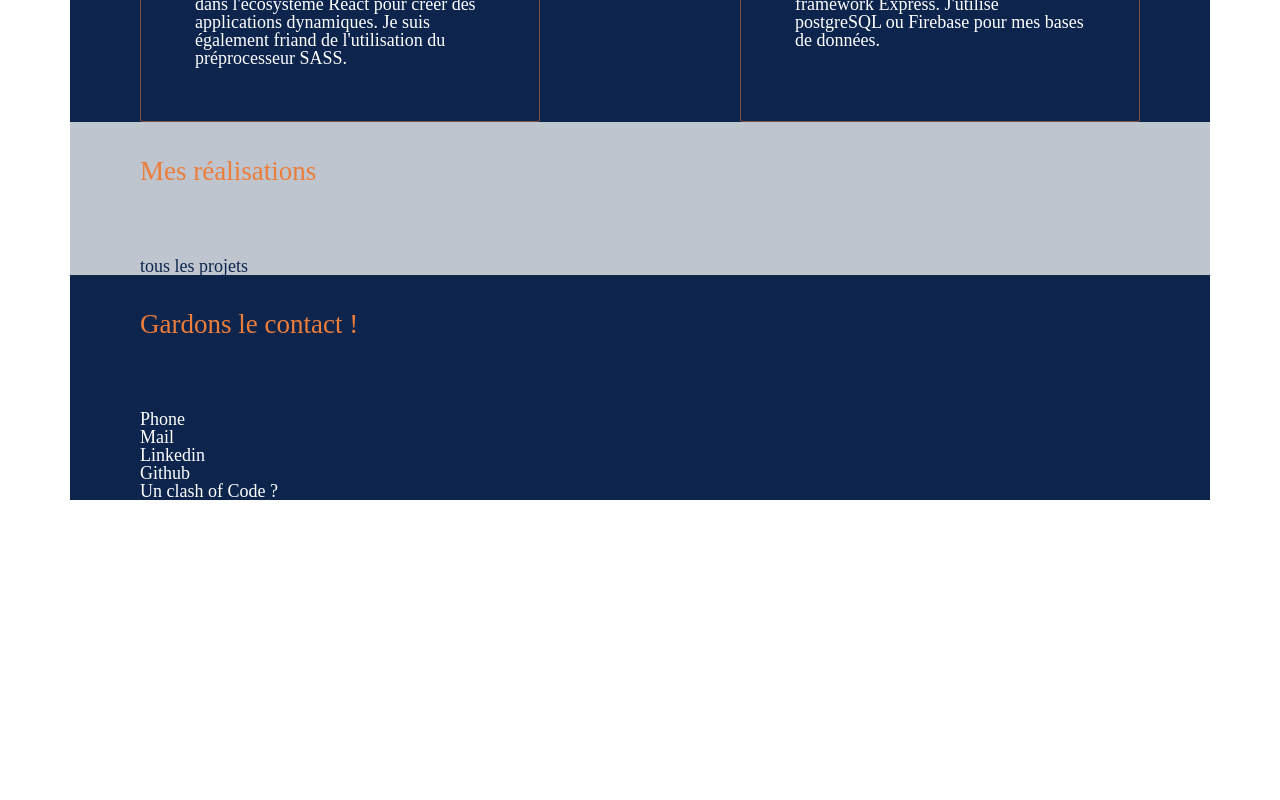
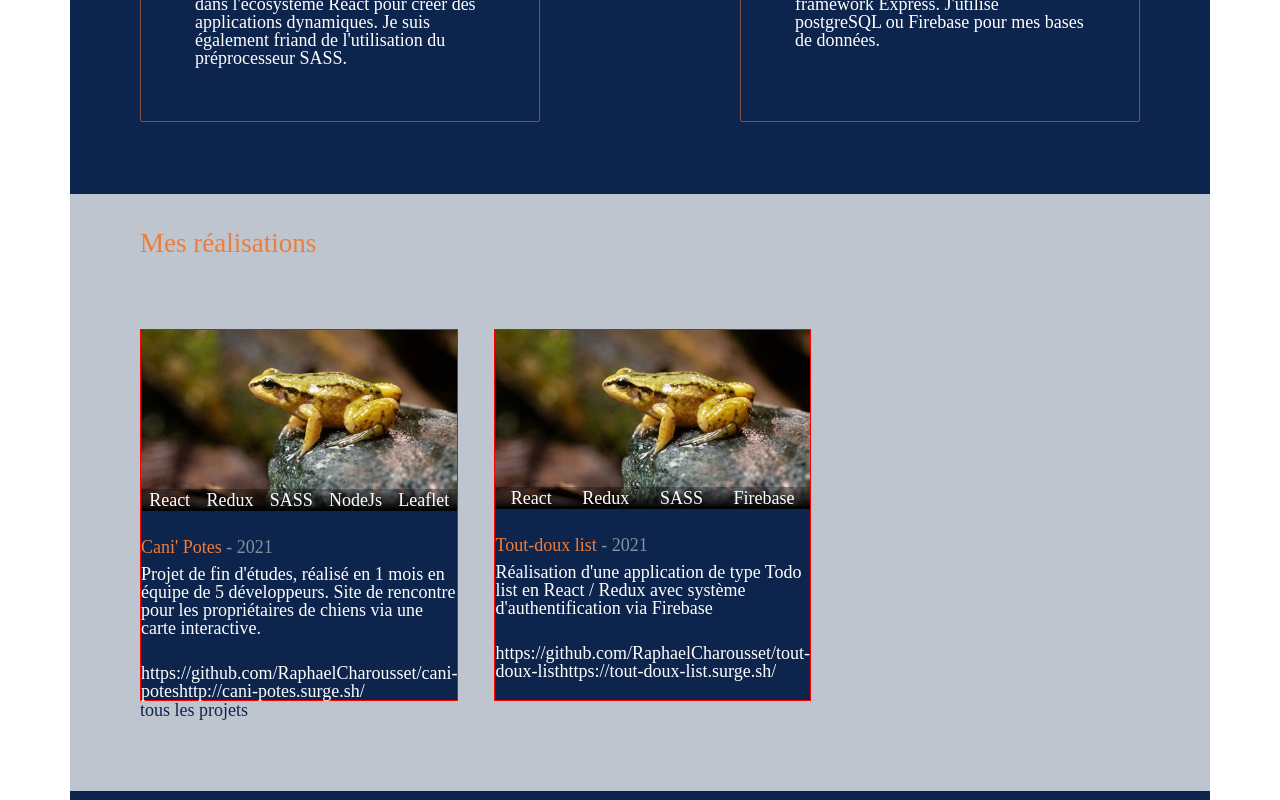
Before and after one commit to RaphaelCharousset/Portfolio, a React (Vite) app: page / in a window 1280 px wide. Shown: the part 1480-2280 px from the top of the page. Before the commit the page ends 1981 px from the top, so only its background shows below. Built offline with nearby package versions, Linux system fonts and the light colour scheme.

Commit message:
starting projects section

```diff
--- a/src/components/ProjectsHome/ProjectsHome.tsx
+++ b/src/components/ProjectsHome/ProjectsHome.tsx
@@ -1,15 +1,22 @@
 import { useState } from 'react'
 import { NavLink } from 'react-router-dom';
 import './projectshome.scss'
+import { projects } from './../../data/index';
+import { SingleProject } from './SingleProject/SingleProject';
 
 export const ProjectsHome = () => {
   const [count, setCount] = useState(0)
+  projects.sort((a, b) => b.year - a.year)
 
   return (
     <section className='projects'>
       <h2 className='projects__title'>Mes réalisations</h2>
 
-      {/* map on array of selected projects from data */}
+      <div className="projects__container">
+        {projects.map((project, index) =>
+            <SingleProject key={index} {...project} />
+        )}
+      </div>
 
       <div className="projects__buttons">
         {/* buttons for each unshown projects ? */}
--- /dev/null
+++ b/src/components/ProjectsHome/SingleProject/SingleProject.tsx
@@ -0,0 +1,31 @@
+import { Project } from './../../../interfaces/Project';
+import './singleProject.scss'
+
+export const SingleProject = (
+  {name, year, coverImg, coverImgAlt, stack, ghLink, urlLink, description}: Project
+) => {
+  return (
+    <article className="single-project">
+      <header className="single-project__header">
+        <div className="single-project__header__img">
+          <img src={coverImg} alt={coverImgAlt} />
+        </div>
+        <div className="single-project__header__stack">
+          {stack.map((item, index) => <span key={index}>{item}</span>)}
+        </div>
+      </header>
+
+      <section className="single-project__container">
+        <h3 className="single-project__container__title">
+          <strong>{name}</strong> - <span>{year}</span>
+        </h3>
+        <p>{description}</p>
+      </section>
+
+      <footer className='single-project__footer'>
+        {ghLink}
+        {urlLink}
+      </footer>
+    </article>
+  )
+}
--- /dev/null
+++ b/src/components/ProjectsHome/SingleProject/singleProject.scss
@@ -0,0 +1,48 @@
+@use '../../../styles/vars';
+
+.single-project{
+  flex: 0 0 30%;
+  border: 1px solid red;
+  display: flex;
+  flex-direction: column;
+  gap: 1.5rem;
+  background: vars.$primary;
+
+  &__header {
+    position: relative;
+
+    &__img {
+      & img {
+        max-width: 100%;
+        object-fit:cover;
+      }
+    }
+
+    &__stack {
+      display: flex;
+      justify-content: space-around;
+      position: absolute;
+      padding: 2px 0;
+      bottom: 0;
+      left: 0;
+      right: 0;
+      background: linear-gradient(180deg, rgba(0,0,0,.3) 0%, rgba(0,0,0,1) 100%);
+    }
+  }
+
+  &__container {
+
+    &__title {
+      margin-bottom: .5rem;
+      color: vars.$grey;
+
+      & strong {
+        color: vars.$secondary;
+      }
+
+      & span {
+        color: inherit;
+      }
+    }
+  }
+}
--- a/src/components/ProjectsHome/projectshome.scss
+++ b/src/components/ProjectsHome/projectshome.scss
@@ -3,8 +3,14 @@
 .projects {
   background: vars.$alternative-bg;
   color: vars.$primary;
+  padding-bottom: 4rem;
 
   &__title {
     color: vars.$secondary;
   }
+
+  &__container {
+    display: flex;
+    gap: 2rem;
+  }
 }
--- a/src/components/Stack/stack.scss
+++ b/src/components/Stack/stack.scss
@@ -2,7 +2,7 @@
 
 .stack {
   background: vars.$primary;
-  min-height: 60vh;
+  padding-bottom: 4rem;
 
   &__title {
     color: vars.$secondary;
--- /dev/null
+++ b/src/data/caniPotes.tsx
@@ -0,0 +1,13 @@
+import { Project } from './../interfaces/Project';
+import img from './caniPotes.jpg';
+
+export const canipotes: Project = {
+  name: "Cani' Potes",
+  year: 2021,
+  coverImg: img,
+  coverImgAlt: "Cani' Potes project",
+  stack: ['React', 'Redux', 'SASS', 'NodeJs', 'Leaflet'],
+  ghLink: 'https://github.com/RaphaelCharousset/cani-potes',
+  urlLink: 'http://cani-potes.surge.sh/',
+  description: "Projet de fin d'études, réalisé en 1 mois en équipe de 5 développeurs. Site de rencontre pour les propriétaires de chiens via une carte interactive."
+}
--- /dev/null
+++ b/src/data/index.tsx
@@ -0,0 +1,7 @@
+import { canipotes } from './caniPotes';
+import { toutDoux } from './toutDoux';
+
+export const projects = [
+  canipotes,
+  toutDoux
+]
--- /dev/null
+++ b/src/data/toutDoux.tsx
@@ -0,0 +1,13 @@
+import { Project } from '../interfaces/Project';
+import img from './caniPotes.jpg';
+
+export const toutDoux: Project = {
+  name: "Tout-doux list",
+  year: 2021,
+  coverImg: img,
+  coverImgAlt: 'Tout-Doux-List Project',
+  stack: ['React', 'Redux', 'SASS', 'Firebase'],
+  ghLink: 'https://github.com/RaphaelCharousset/tout-doux-list',
+  urlLink: 'https://tout-doux-list.surge.sh/',
+  description: "Réalisation d'une application de type Todo list en React / Redux avec système d'authentification via Firebase"
+}
--- /dev/null
+++ b/src/interfaces/Project.tsx
@@ -0,0 +1,10 @@
+export interface Project {
+  name: string,
+  year: number,
+  coverImg: string,
+  coverImgAlt: string,
+  stack: string[],
+  ghLink: string,
+  urlLink: string | undefined,
+  description: string,
+}
```
Also changed, not shown: src/data/index.ts (deleted, +0 -11 lines), src/data/caniPotes.jpg (added).
